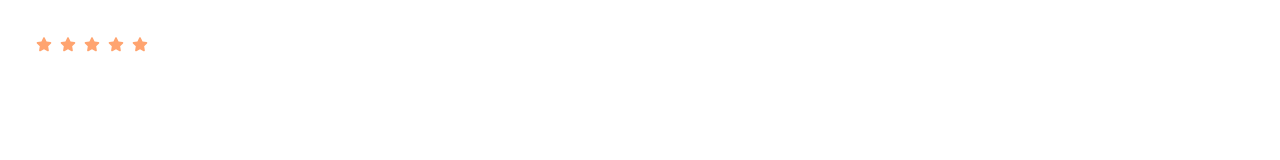
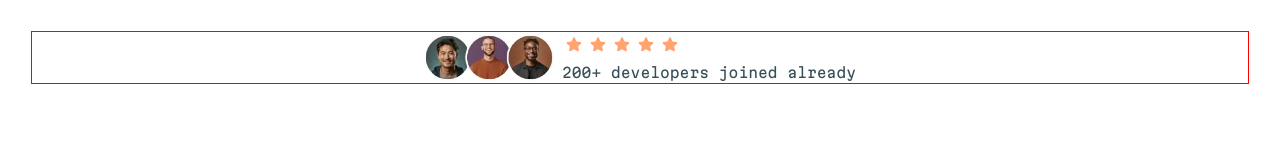
Before and after one commit to Lewis-mbui/fem-tech-book-club-landing-page, a website built with Vite: page index.html in a window 1280 px wide. Built offline with nearby package versions, Linux system fonts and the light colour scheme.

Commit message:
build media component

```diff
--- a/index.html
+++ b/index.html
@@ -8,6 +8,13 @@
     <link rel="stylesheet" href="src/style.css" />
   </head>
   <body style="padding: 2rem">
+    <div class="media">
+      <img
+        class="media__image"
+        src="/public/images/image-avatars.webp"
+        alt=""
+      />
+      <div class="media__body | ff-primary text-color-primary-200">
         <div class="stars-group">
           <img src="/public/images/icon-star.svg" alt="" />
           <img src="/public/images/icon-star.svg" alt="" />
@@ -15,6 +22,9 @@
           <img src="/public/images/icon-star.svg" alt="" />
           <img src="/public/images/icon-star.svg" alt="" />
         </div>
+        <p class="media__text">200+ developers joined already</p>
+      </div>
+    </div>
     <script type="module" src="/src/main.js"></script>
   </body>
 </html>
--- a/src/style.css
+++ b/src/style.css
@@ -70,6 +70,7 @@
   --fw-semibold: 600;
   --fw-regular: 400;
 
+  --fs-200: .875rem;
   --fs-300: 1rem;
   --fs-400: 1.25rem;
   --fs-450: 1.5rem;
@@ -310,6 +311,29 @@ svg {
   display: inline-flex;
 }
 
+/* MEDIA */
+.media {
+  display: flex;
+  justify-content: center;
+  align-items: center;
+  gap: .5rem;
+  outline: 1px solid red;
+}
+
+.media > * {
+  /* outline: 1px solid red; */
+}
+
+.media__image {
+  width: 100%;
+  max-width: 130px;
+  height: auto;
+}
+
+.media__body {
+  font-size: var(--fs-200);
+}
+
 /* UTILITY CLASSES */
 .text-color-primary-200 { color: var(--clr-primary-200); }
 .text-color-primary-300 { color: var(--clr-primary-300); }
```
Also changed, not shown: components/media.html (added, +13 -0 lines). Lines whose indentation alone changed are shown as unchanged.
